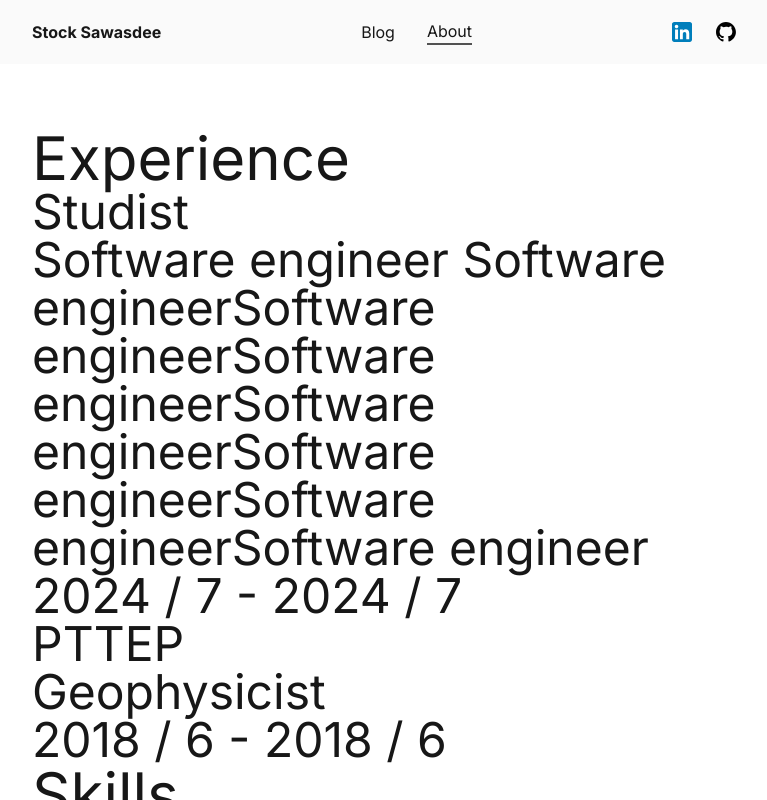
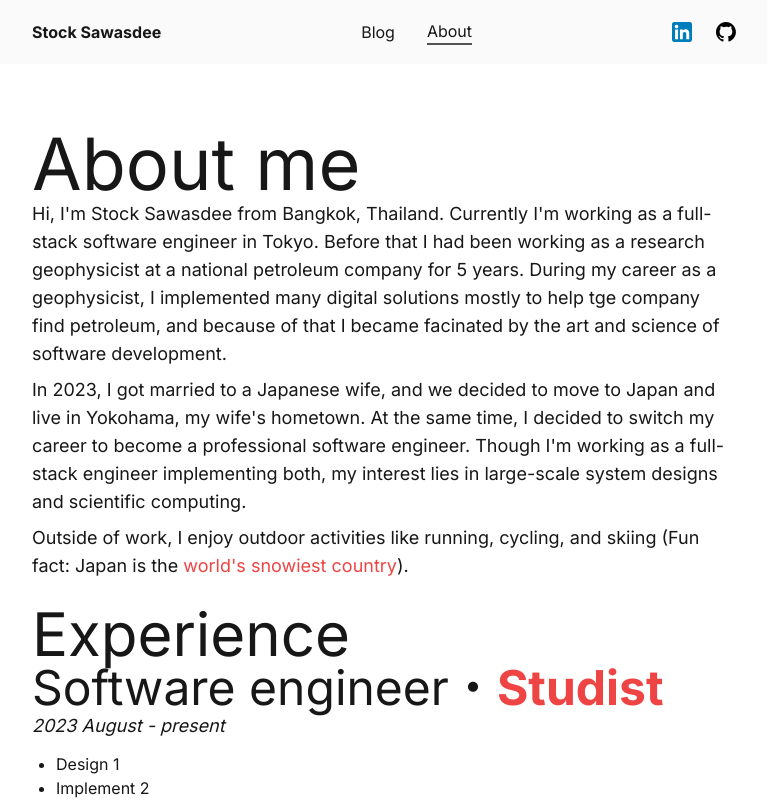
Before and after one commit to paphopsaw/sawasdee.dev, a Next.js app: page /about in a window 1280 px wide. Shown: the top 800 px of the page, without its empty margins (256-1023 px from the left). Built offline with nearby package versions, Linux system fonts and the light colour scheme.

Commit message:
Update about page

```diff
--- a/src/components/profile/index.tsx
+++ b/src/components/profile/index.tsx
@@ -1,70 +1,104 @@
-type Experience = {
+import Link from "next/link";
+
+type Job = {
+  title: string;
   organization: string;
-  title: string;
+  organizationLink: string;
   from: Date;
   to: Date | string;
-  description: string;
+  descriptions: string[];
 };
 
 import { MONTH } from "@/utils/constants";
 
 function renderYearMonth(date: Date | string): string {
   if (typeof date === "string") return date;
-  return `${date.getFullYear()} / ${date.getMonth()}`;
+  return `${date.getFullYear()} ${date.toLocaleString("default", {
+    month: "long",
+  })}`;
 }
 
 export default function Profile() {
-  const experiences = [
+  // TODO: Write descriptions
+  const jobs: Job[] = [
     {
+      title: "Software engineer",
       organization: "Studist",
-      title:
-        "Software engineer Software engineerSoftware engineerSoftware engineerSoftware engineerSoftware engineerSoftware engineerSoftware engineer",
-      from: new Date(2024, MONTH.AUGUST),
-      to: "now",
-      description: "dadada",
+      organizationLink: "https://studist.jp/",
+      from: new Date(2023, MONTH.AUGUST),
+      to: "present",
+      descriptions: ["Design 1", "Implement 2"],
     },
     {
+      title: "Geophysicist",
       organization: "PTTEP",
-      title: "Geophysicist",
+      organizationLink: "https://www.pttep.com",
       from: new Date(2018, MONTH.JULY),
       to: new Date(2023, MONTH.JULY),
-      description: "dadada",
-    },
-  ];
-  const skills = [
-    {
-      title: "Programming languages",
-      items: ["Python", "Javascript", "TypeScript", "Ruby"],
-    },
-    {
-      title: "Technology",
-      items: ["Numpy", "OpenCV", "React", "Vue"],
+      descriptions: ["Design 1", "Implement 2"],
     },
   ];
   return (
     <section>
-      <div>
+      <h1>About me</h1>
+      <div className="mb-6">
+        <p>
+          Hi, I'm Stock Sawasdee from Bangkok, Thailand. Currently I'm working
+          as a full-stack software engineer in Tokyo. Before that I had been
+          working as a research geophysicist at a national petroleum company for
+          5 years. During my career as a geophysicist, I implemented many
+          digital solutions mostly to help tge company find petroleum, and
+          because of that I became facinated by the art and science of software
+          development.
+        </p>
+        <p>
+          In 2023, I got married to a Japanese wife, and we decided to move to
+          Japan and live in Yokohama, my wife's hometown. At the same time, I
+          decided to switch my career to become a professional software
+          engineer. Though I'm working as a full-stack engineer implementing
+          both, my interest lies in large-scale system designs and scientific
+          computing.
+        </p>
+        <p>
+          Outside of work, I enjoy outdoor activities like running, cycling, and
+          skiing (Fun fact: Japan is the{" "}
+          <Link href="https://www.groovyjapan.com/en/japan-snow/">
+            world's snowiest country
+          </Link>
+          ).
+        </p>
+      </div>
+      <div className="mb-6">
         <h2>Experience</h2>
-        <ul>
-          {experiences.map((item) => {
-            return (
-              <li key={item.organization}>
-                <h3>{item.organization}</h3>
-                <h4>{item.title}</h4>
-                <h4>{`
-                ${renderYearMonth(item.from)} - ${renderYearMonth(
-                  item.from
-                )}`}</h4>
-              </li>
-            );
-          })}
-        </ul>
+        {jobs.map((job) => (
+          <div className="mb-2" key={job.title}>
+            <h3>
+              <span>{job.title}</span>・
+              <Link className="font-bold" href={job.organizationLink}>
+                {job.organization}
+              </Link>
+            </h3>
+            <p className="mb-3 italic">{`${renderYearMonth(
+              job.from
+            )} - ${renderYearMonth(job.to)}`}</p>
+            <ul className="ml-6 list-disc">
+              {job.descriptions?.map((description) => (
+                <li key={description}>{description}</li>
+              ))}
+            </ul>
+          </div>
+        ))}
       </div>
-      <div>
-        <h2>Skills</h2>
-      </div>
-      <div>
-        <h2>Activity</h2>
+      <div className="mb-6">
+        <h2 className="mb-4">Skills</h2>
+        <div>
+          <h3>Programming Languages</h3>
+          <p>Python, JavasScript, TypeScript, Ruby, C++, Java</p>
+        </div>
+        <div>
+          <h3>Libraries / Frameworks</h3>
+          <p>Numpy, OpenCV, React, NextJS, VueJS, Rails, Django, FastAPI</p>
+        </div>
       </div>
     </section>
   );
```
